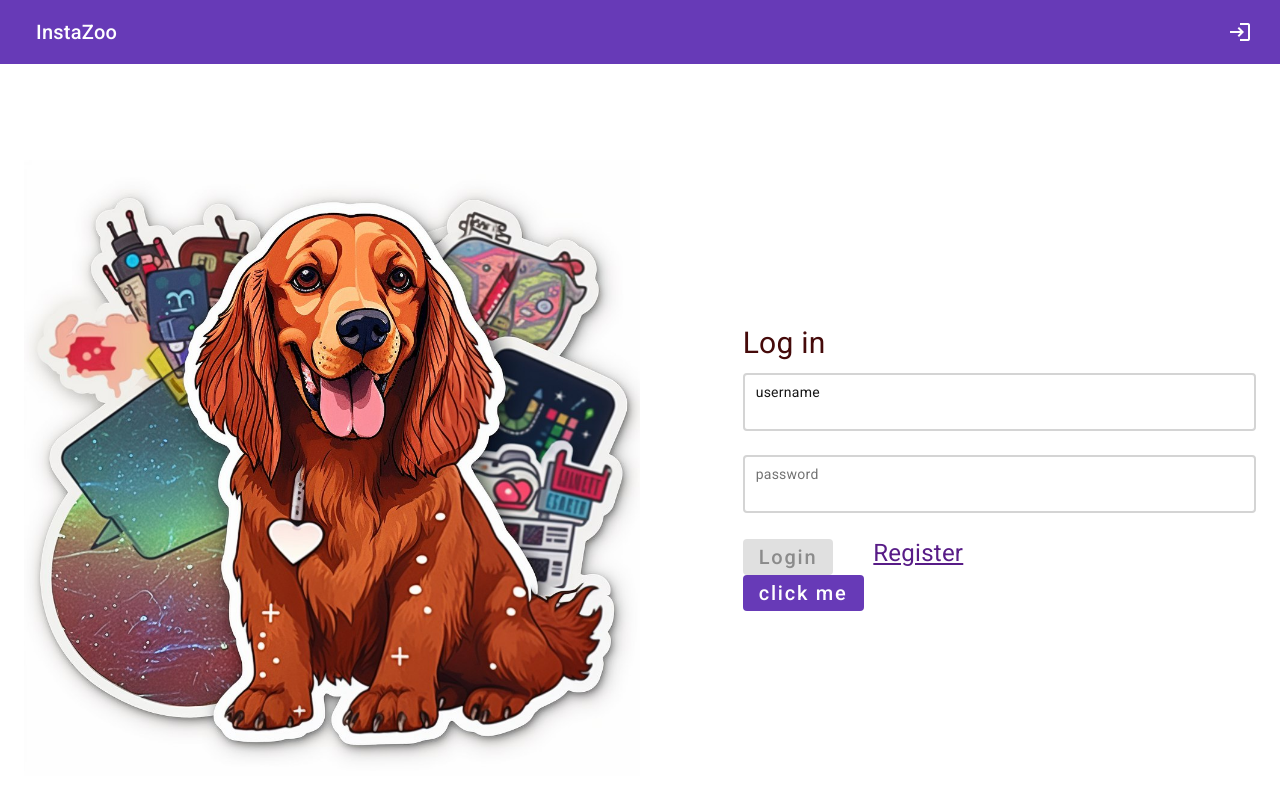
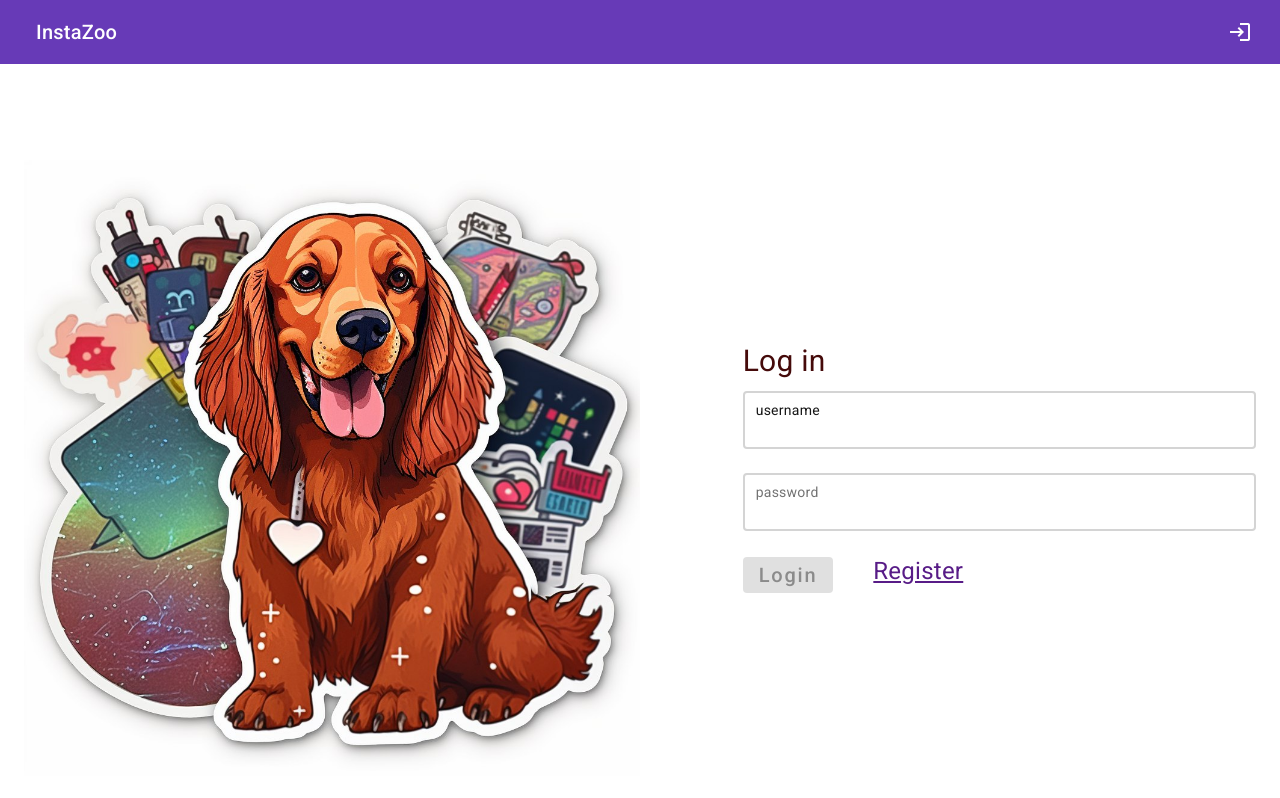
Before and after one commit to Veselovnd88/instazooFrontApp, an Angular app: page /login in a window 1280 px wide. Shown: the top 798 px of the page. Built offline with nearby package versions, Linux system fonts and the light colour scheme.

Commit message:
delete unused code

```diff
--- a/src/app/app.component.html
+++ b/src/app/app.component.html
@@ -1,5 +1,5 @@
 <div>
-<app-navigation></app-navigation>
+  <app-navigation></app-navigation>
   <router-outlet></router-outlet>
 
 </div>
--- a/src/app/components/login/login.component.html
+++ b/src/app/components/login/login.component.html
@@ -51,14 +51,6 @@
           text-decoration-line: underline" routerLink="/register">Register</a>
         </div>
       </form>
-      <button
-        class="inline-block rounded bg-emerald-800 px-7 pb-2.5 pt-3 text-xl font-medium"
-        mat-flat-button
-        color="primary"
-        (click)="testButton()">
-       click me
-      </button>
-
     </div>
   </div>
 </div>
--- a/src/app/components/login/login.component.ts
+++ b/src/app/components/login/login.component.ts
@@ -1,5 +1,5 @@
 import {Component, OnInit} from '@angular/core';
-import {FormBuilder, FormControl, FormGroup, Validators} from "@angular/forms";
+import {FormBuilder, FormGroup, Validators} from "@angular/forms";
 import {AuthService} from "../../service/auth.service";
 import {TokenStorageService} from "../../service/token-storage.service";
 import {NotificationService} from "../../service/notification.service";
@@ -14,8 +14,6 @@ import {PostService} from "../../service/post.service";
 export class LoginComponent implements OnInit {
 
   public loginForm: FormGroup;
-
-  public authTitle = "Welcome to InstaZoo, please, register and join us";
 
   constructor(private authService: AuthService,
               private tokenService: TokenStorageService,
@@ -54,7 +52,7 @@ export class LoginComponent implements OnInit {
         this.tokenService.saveUser(data);
         this.notificationService.showSnackBar("Succesfully logged in");
         this.router.navigate(['/']);
-        // window.location.reload();
+        window.location.reload();
       },
       error: (error) => {
         console.log(error);
@@ -64,14 +62,4 @@ export class LoginComponent implements OnInit {
     });
   }
 
-  testButton() {
-    this.userService.getCurrentUser()
-      .subscribe({
-        next: (data) => {
-          console.log(data);
-          console.log(data.username);
-        }
-      })
-  }
-
 }
--- a/src/app/layout/navigation/navigation.component.ts
+++ b/src/app/layout/navigation/navigation.component.ts
@@ -23,9 +23,8 @@ export class NavigationComponent implements OnInit {
 
   ngOnInit(): void {
     this.isLoggedIn = !!this.tokenService.getToken();
-
     if (this.isLoggedIn) {
-      console.log("User logged in, getting user info");
+      console.log("Nav bar: User logged in, getting user info");
       this.userService.getCurrentUser()
         .subscribe({
             next: (data) => {
--- a/src/app/service/auth.guard.ts
+++ b/src/app/service/auth.guard.ts
@@ -1,16 +1,17 @@
-import {AuthService} from "./auth.service";
 import {inject} from "@angular/core";
 import {Router} from "@angular/router";
 import {TokenStorageService} from "./token-storage.service";
 
 export const authGuard = () => {
-  const authService = inject(AuthService);
   const router = inject(Router);
   const tokenService = inject(TokenStorageService);
   const currentUser = tokenService.getUser();
+  console.log("User from tokenStorage in AuthGuard " + currentUser);
   if (currentUser) {
+    console.log("User is logged in");
     return true;
   }
+  console.log("User not logged in");
   router.navigate(['/login']);
   return false;
 }
```
